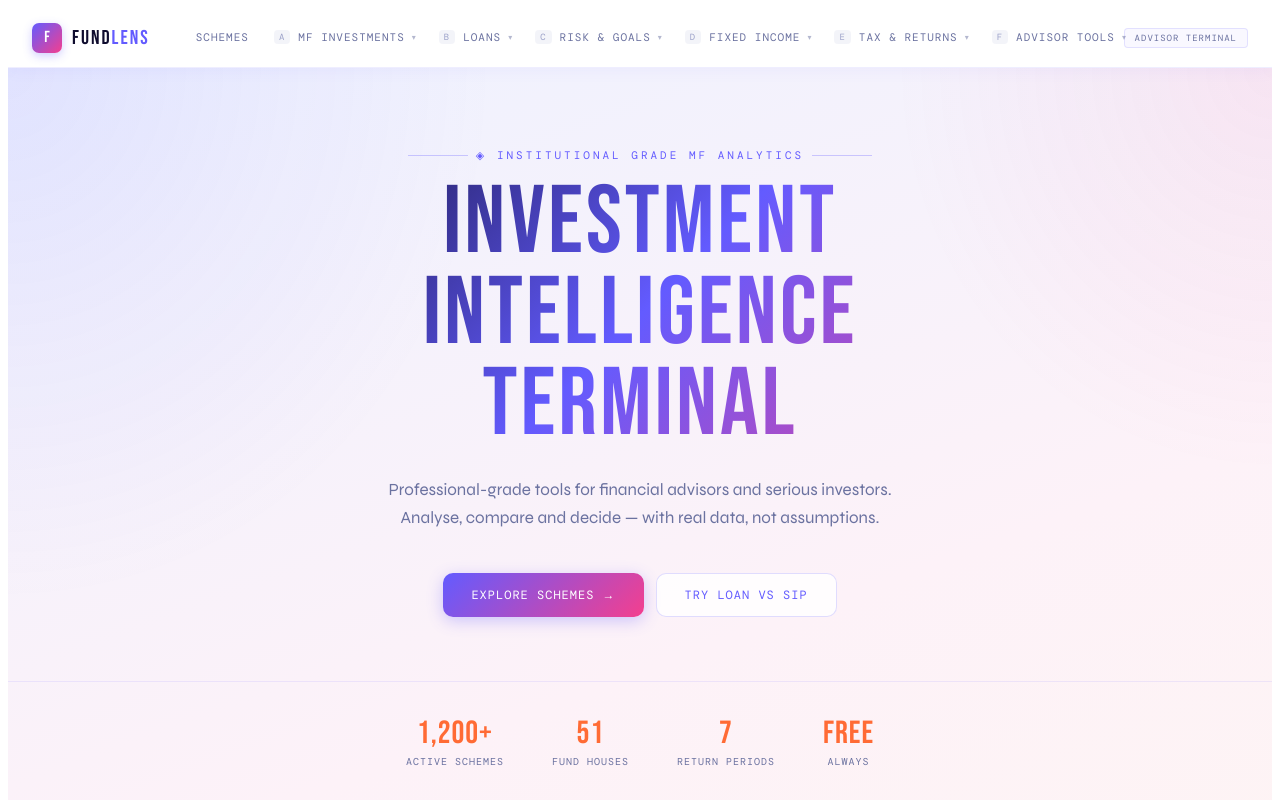
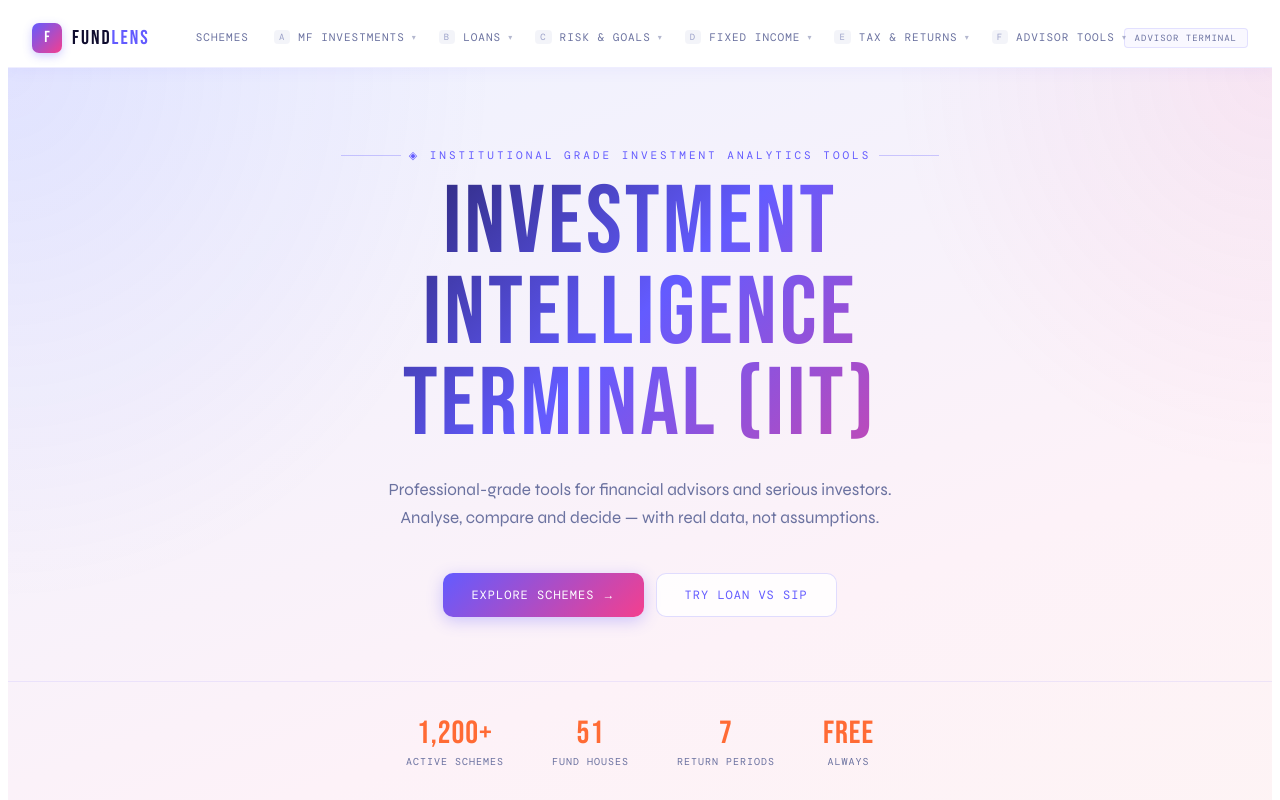
Before and after one commit to anjaneyakg/fundlens, a React (Vite) app: page / in a window 1280 px wide. Shown: the top 800 px of the page. Built offline with nearby package versions, Linux system fonts and the light colour scheme.

Commit message:
Update Home.jsx

```diff
--- a/src/pages/Home.jsx
+++ b/src/pages/Home.jsx
@@ -210,8 +210,8 @@
 
       {/* Hero */}
       <div className="home-hero">
-        <div className="home-eyebrow">◈ Institutional Grade MF Analytics</div>
-        <div className="home-title">INVESTMENT<br/>INTELLIGENCE<br/>TERMINAL</div>
+        <div className="home-eyebrow">◈ Institutional Grade Investment Analytics Tools</div>
+        <div className="home-title">INVESTMENT<br/>INTELLIGENCE<br/>TERMINAL (IIT)</div>
         <div className="home-subtitle">
           Professional-grade tools for financial advisors and serious investors.
           Analyse, compare and decide — with real data, not assumptions.
```
